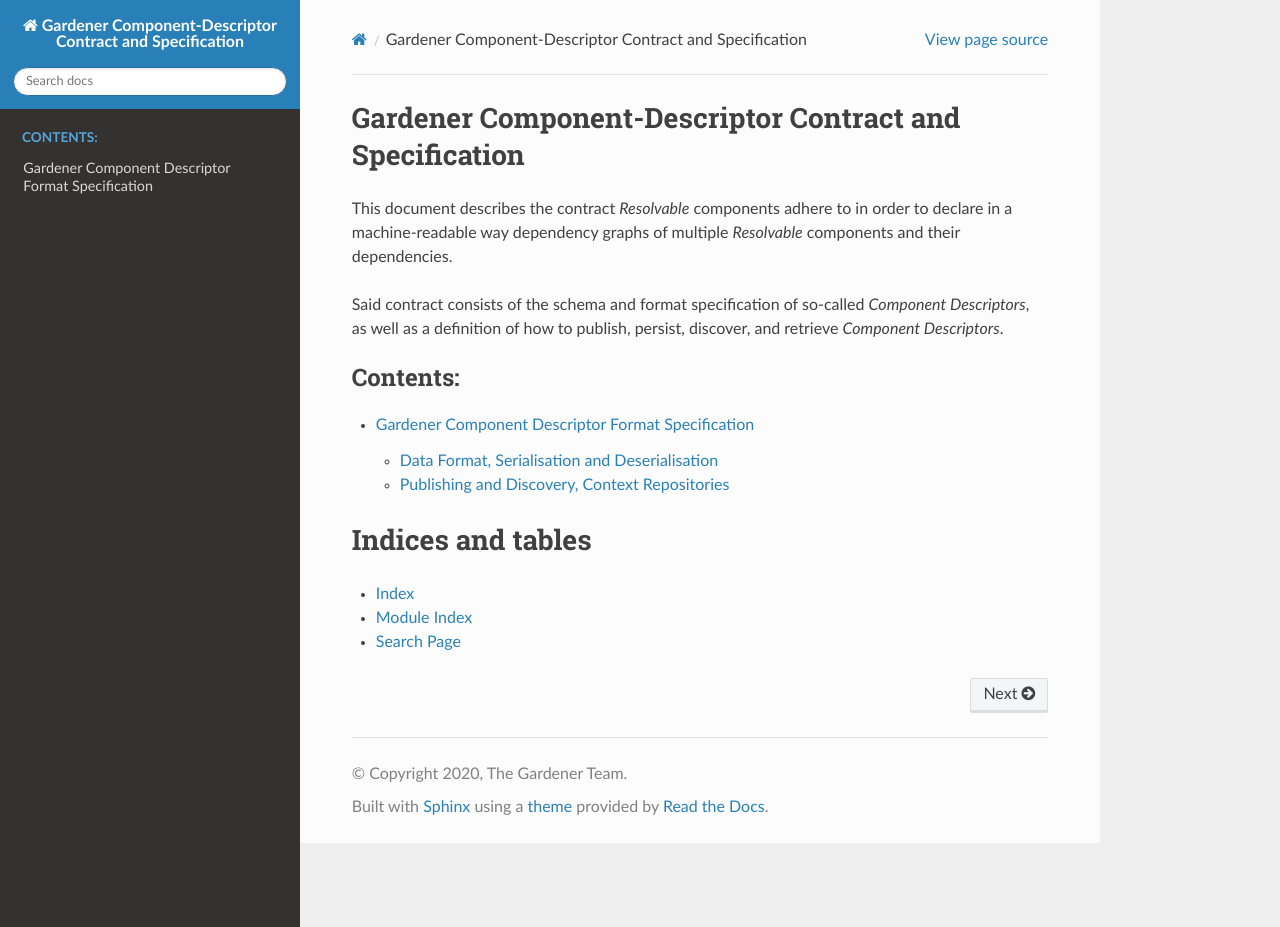
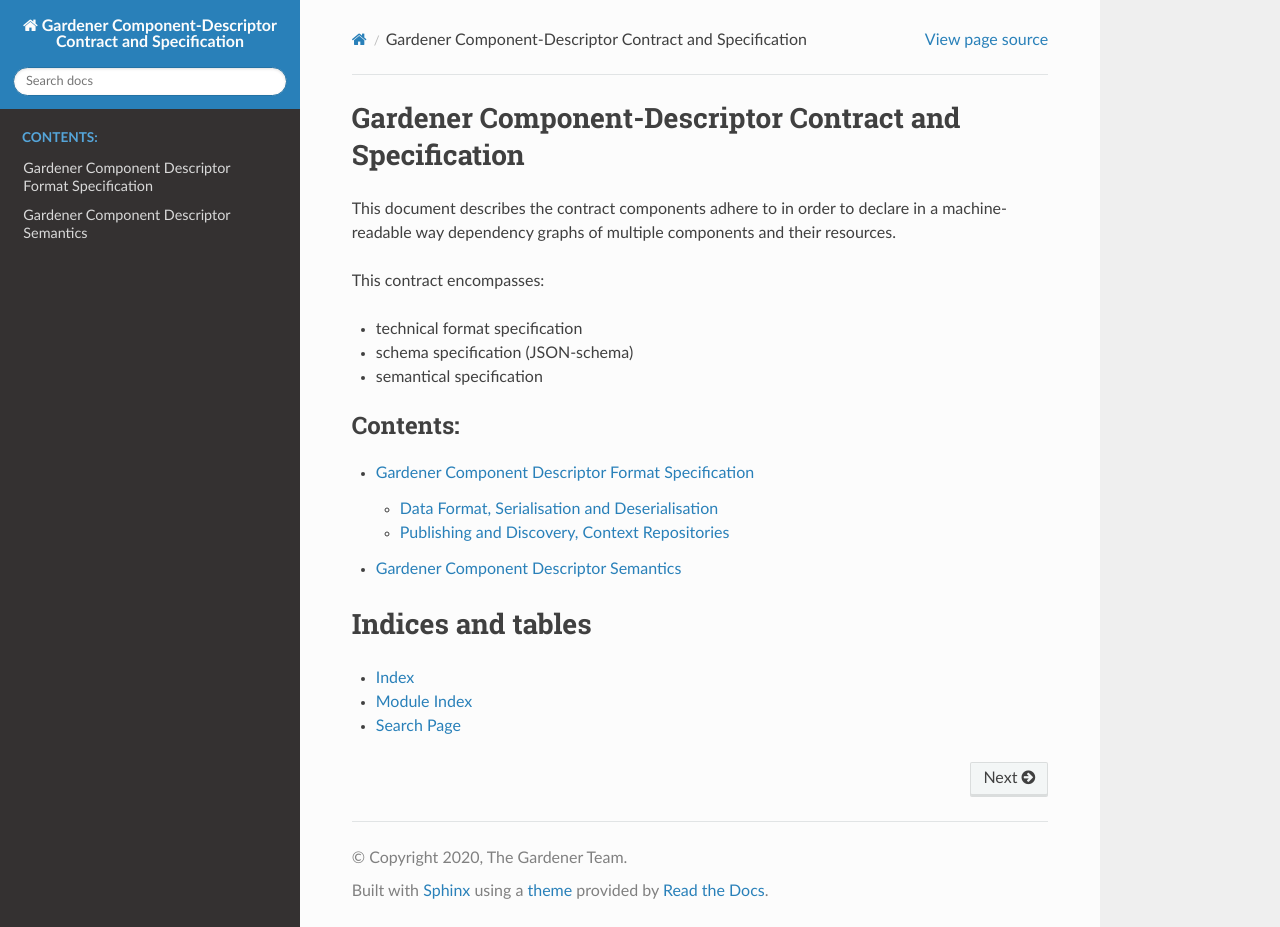
Before and after one commit to gardener-attic/component-spec, a Sphinx documentation site: the page built from doc/index.rst, in a window 1280 px wide and 927 px high. Built offline with Sphinx 7.4.7 and the Read the Docs theme 2.0.0, drawn with Linux system fonts in a browser that asks for light colours; pages that are not in the unit, such as notebooks, are missing from menus.

Commit message:
refactor documentation some more

```diff
--- a/doc/index.rst
+++ b/doc/index.rst
@@ -7,17 +7,21 @@ Gardener Component-Descriptor Contract and Specification
 ========================================================
 
 
-This document describes the contract `Resolvable` components adhere to in order to declare in a
-machine-readable way dependency graphs of multiple `Resolvable` components and their dependencies.
+This document describes the contract components adhere to in order to declare in a
+machine-readable way dependency graphs of multiple components and their resources.
 
-Said contract consists of the schema and format specification of so-called `Component Descriptors`,
-as well as a definition of how to publish, persist, discover, and retrieve `Component Descriptors`.
+This contract encompasses:
+
+- technical format specification
+- schema specification (JSON-schema)
+- semantical specification
 
 .. toctree::
   :maxdepth: 2
   :caption: Contents:
 
   format
+  semantics
   schema_v1/index
 
 
--- /dev/null
+++ b/doc/semantics.rst
@@ -0,0 +1,4 @@
+Gardener Component Descriptor Semantics
+=======================================
+
+tbd
```
